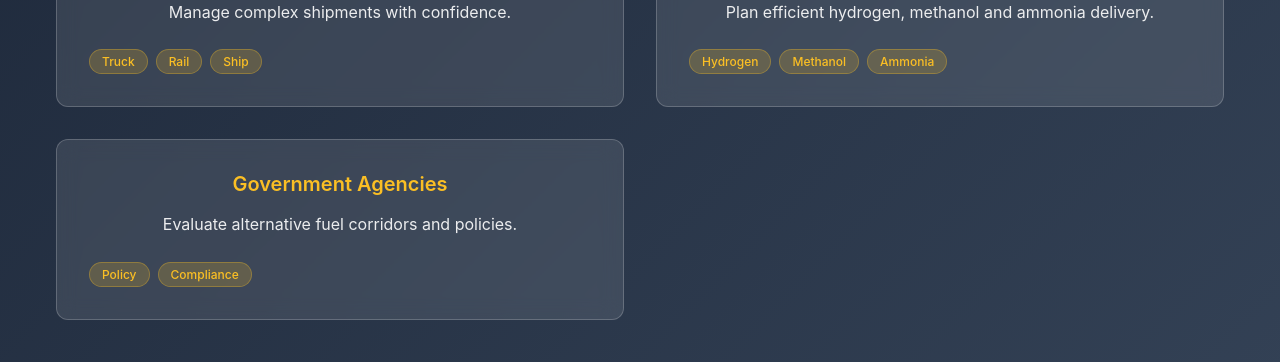
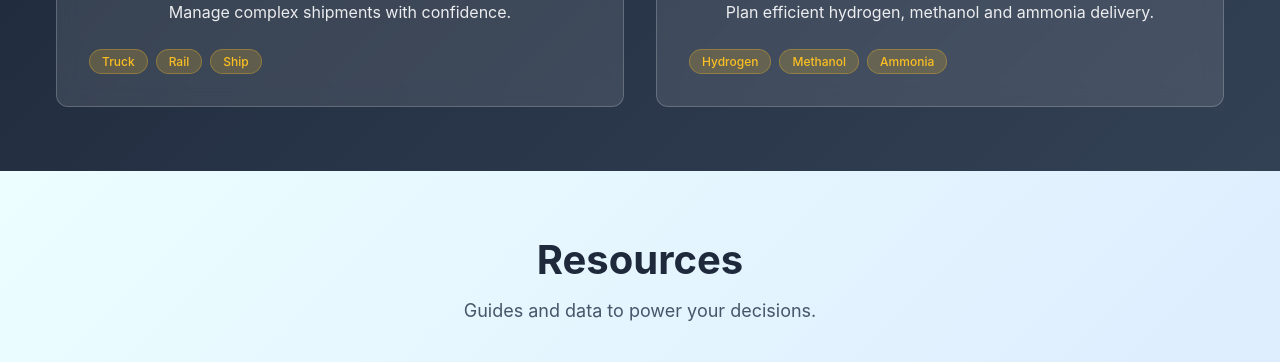
Before and after one commit to Sal03/FinalFRP, a React (Create React App) app in the folder FinalFRP/frontend/: page / in a window 1280 px wide. Shown: the part 1700-2062 px from the top of the page. Built offline with nearby package versions, Linux system fonts and the light colour scheme; no server answers.

Commit message:
Remove Government Agencies solution card

```diff
--- a/FinalFRP/frontend/src/App.js
+++ b/FinalFRP/frontend/src/App.js
@@ -308,14 +308,6 @@ function App() {
                 <span>Ammonia</span>
               </div>
             </div>
-            <div className="solution-card">
-              <h3>Government Agencies</h3>
-              <p>Evaluate alternative fuel corridors and policies.</p>
-              <div className="solution-stats">
-                <span>Policy</span>
-                <span>Compliance</span>
-              </div>
-            </div>
           </div>
         </div>
       </section>
```
